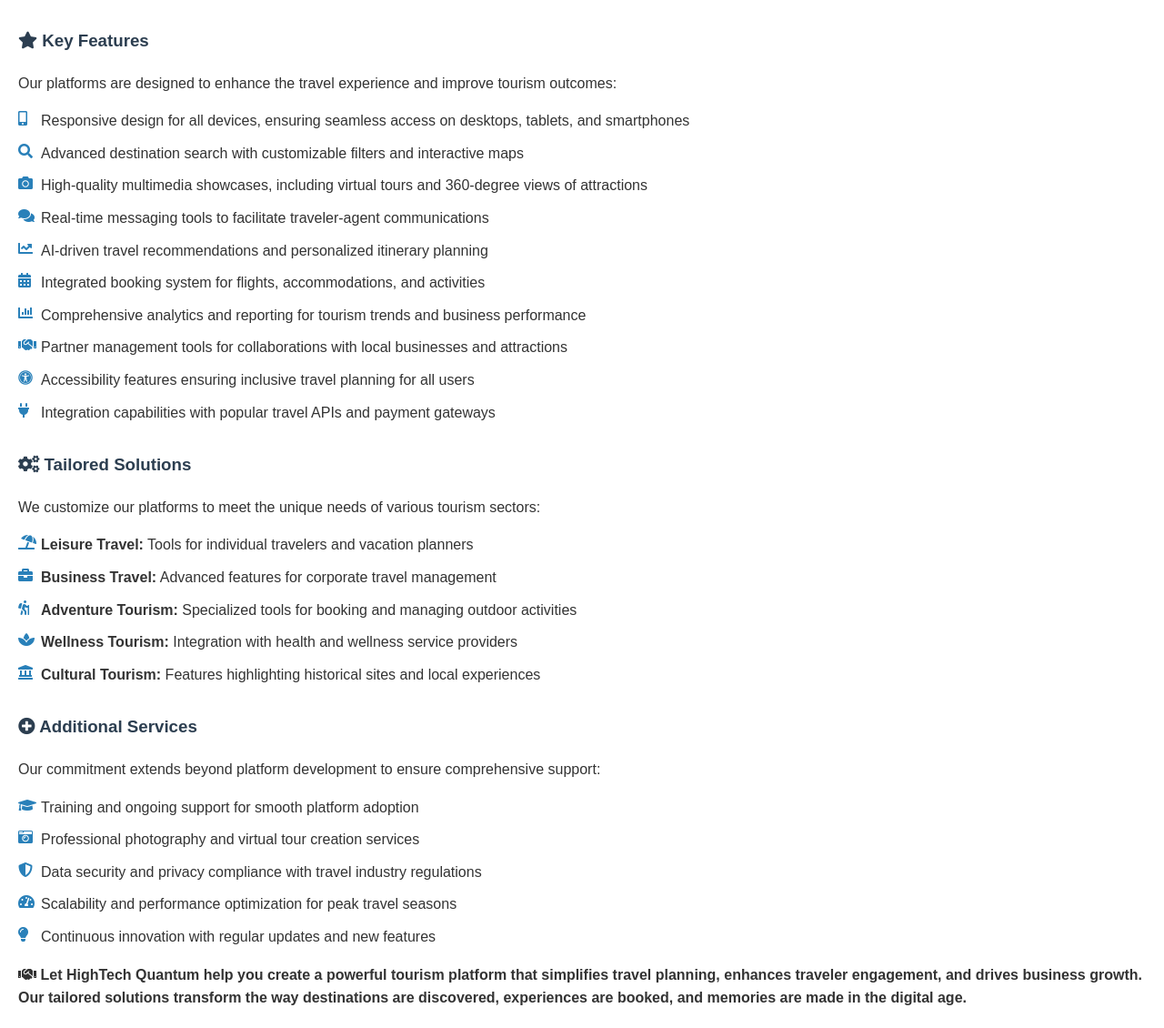
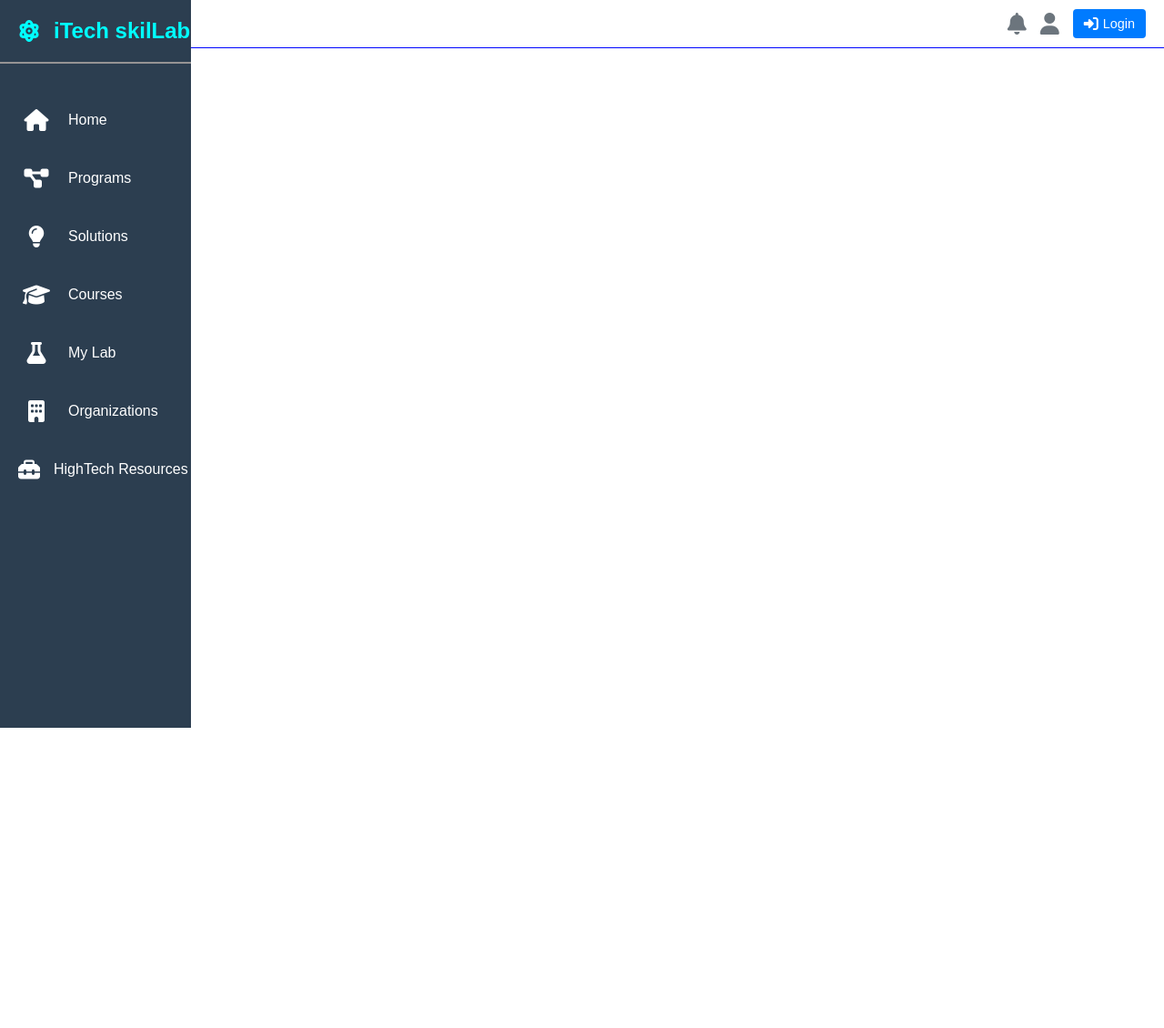
Before and after one commit to catalyst254/highTech, a PHP site: page /ss.html in a window 1280 px wide. Shown: the whole page at 91% size. After the commit the page ends 800 px from the top, so only its background shows below. Run offline with PHP 8.4, Linux system fonts and the light colour scheme.

Commit message:
update changes

```diff
--- a/hightechlab.html
+++ b/hightechlab.html
@@ -474,5 +474,6 @@
         });
       </script>
 
+
 </body>
 </html>
--- a/ss.html
+++ b/ss.html
@@ -3,78 +3,301 @@
 <head>
     <meta charset="UTF-8">
     <meta name="viewport" content="width=device-width, initial-scale=1.0">
-    <title>Tourism Platform - HighTech Quantum</title>
-    <!-- Font Awesome CDN -->
-    <link rel="stylesheet" href="https://cdnjs.cloudflare.com/ajax/libs/font-awesome/5.15.4/css/all.min.css">
+    <title>iTech skilLab</title>
+    <link rel="stylesheet" href="https://cdnjs.cloudflare.com/ajax/libs/font-awesome/6.4.0/css/all.min.css">
     <style>
         body {
+            margin: 0;
             font-family: Arial, sans-serif;
-            line-height: 1.6;
-            margin: 20px;
-            color: #333;
         }
-        h3 {
-            color: #2c3e50;
-            margin-top: 30px;
+
+        .sidenav {
+            width: 80px;
+            height: 100vh;
+            background-color: #2c3e50;
+            transition: width 0.3s, transform 0.3s;
+            overflow: hidden;
+            position: fixed;
+            z-index: 10000;
         }
-        p {
-            margin: 15px 0;
+
+        .sidenav:hover {
+            width: 210px;
         }
-        ul {
-            list-style: none;
-            padding: 0;
+
+        .nav-title {
+            font-size: 24px;
+            color: rgb(0, 255, 255);
+            padding: 20px;
+            border-bottom: 2px solid #969494;
+            display: flex;
+            align-items: center;
+            font-weight: bolder;
+            margin-bottom: 30px;
         }
-        ul li {
-            margin: 10px 0;
-            padding-left: 25px;
-            position: relative;
+
+        .nav-title i {
+            font-size: 24px;
+            width: 40px;
+            text-align: center;
         }
-        ul li i {
-            position: absolute;
-            left: 0;
-            top: 2px;
-            color: #2980b9;
+
+        .nav-title span {
+            display: none;
+            white-space: nowrap;
+            margin-left: 15px;
+        }
+
+        .sidenav:hover .nav-title span {
+            display: inline;
+        }
+
+        .nav-item {
+            display: flex;
+            align-items: center;
+            padding: 20px;
+            color: white;
+            cursor: pointer;
+            transition: background-color 0.3s;
+        }
+
+        .nav-item:hover {
+            background-color: #00ffea;
+            color: #000;
+        }
+
+        .nav-item i {
+            font-size: 24px;
+            width: 40px;
+            text-align: center;
+        }
+
+        .nav-item span {
+            margin-left: 15px;
+            display: none;
+            white-space: nowrap;
+        }
+
+        .sidenav:hover .nav-item span {
+            display: inline;
+        }
+
+        .top {
+            display: flex;
+            justify-content: space-between;
+            align-items: center;
+            padding: 10px 20px;
+            backdrop-filter: blur(10px);
+            border-bottom: 1px solid #0004ff;
+            position: sticky;
+            top: 0;
+            z-index: 1000;
+        }
+
+        .top h1 {
+            margin: 0;
+            font-size: 1.5rem;
+            text-align: center;
+        }
+
+        .top h1 span {
+            color: #007bff;
+            margin-left: 100px;
+        }
+
+        .user-controls {
+            display: flex;
+            align-items: center;
+            gap: 15px;
+        }
+
+        .user-icon {
+            font-size: 1.5rem;
+            color: #6c757d;
+        }
+
+        .login-btn, .logout-btn {
+            display: flex;
+            align-items: center;
+            gap: 5px;
+            padding: 8px 12px;
+            background-color: #007bff;
+            color: white;
+            border: none;
+            border-radius: 4px;
+            cursor: pointer;
+            transition: background-color 0.3s;
+            font-size: 0.9rem;
+        }
+
+        .login-btn:hover, .logout-btn:hover {
+            background-color: #0056b3;
+        }
+
+        .login-btn i, .logout-btn i {
+            font-size: 1rem;
+        }
+
+        .content {
+            flex-grow: 1;
+            padding: 20px;
+            margin-left: 80px;
+            transition: margin-left 0.3s;
+        }
+
+        .section {
+            display: none;
+        }
+
+        .section.active {
+            display: block;
+        }
+
+        #menu-toggle {
+            display: none;
+            font-size: 1.5rem;
+            background: none;
+            border: none;
+            color: #007bff;
+            cursor: pointer;
+        }
+
+        @media screen and (max-width: 768px) {
+            .sidenav {
+                transform: translateX(-100%);
+                width: 210px;
+            }
+
+            .sidenav.active {
+                transform: translateX(0);
+            }
+
+            .sidenav .nav-title span,
+            .sidenav .nav-item span {
+                display: inline;
+            }
+
+            .content {
+                margin-left: 0;
+            }
+
+            #menu-toggle {
+                display: block;
+            }
+
+            .top {
+                flex-direction: column;
+                align-items: flex-start;
+            }
+
+            .top h1 {
+                margin-bottom: 10px;
+            }
+
+            .top h1 span {
+                font-size: 24px;
+                margin-left: 0;
+            }
+
+            .user-controls {
+                width: 100%;
+                justify-content: space-between;
+            }
+        }
+
+        @media screen and (max-width: 480px) {
+            .top h1 {
+                font-size: 1.2rem;
+            }
+
+            .user-icon {
+                font-size: 1.2rem;
+            }
+
+            .login-btn, .logout-btn {
+                font-size: 14px;
+                padding: 5px 8px;
+            }
         }
     </style>
 </head>
 <body>
+    <nav class="sidenav">
+        <div class="nav-title">
+            <i class="fas fa-atom"></i>
+            <span>iTech skilLab</span>
+        </div>
+        <div class="nav-item" data-section="home">
+            <i class="fas fa-home"></i>
+            <span>Home</span>
+        </div>
+        <div class="nav-item" data-section="programs">
+            <i class="fas fa-project-diagram"></i>
+            <span>Programs</span>
+        </div>
+        <div class="nav-item" data-section="solutions">
+            <i class="fas fa-lightbulb"></i>
+            <span>Solutions</span>
+        </div>
+        <div class="nav-item" data-section="courses">
+            <i class="fas fa-graduation-cap"></i>
+            <span>Courses</span>
+        </div>
+        <div class="nav-item" data-section="my-lab">
+            <i class="fas fa-flask"></i>
+            <span>My Lab</span>
+        </div>
+        <div class="nav-item" data-section="organizations">
+            <i class="fas fa-building"></i>
+            <span>Organizations</span>
+        </div>
+        <div class="nav-item" data-section="resources">
+            <i class="fas fa-toolbox"></i>
+            <span>HighTech Resources</span>
+        </div>
+    </nav>
 
-    <h3><i class="fas fa-star"></i> Key Features</h3>
-    <p>Our platforms are designed to enhance the travel experience and improve tourism outcomes:</p>
-    <ul>
-        <li><i class="fas fa-mobile-alt"></i> Responsive design for all devices, ensuring seamless access on desktops, tablets, and smartphones</li>
-        <li><i class="fas fa-search"></i> Advanced destination search with customizable filters and interactive maps</li>
-        <li><i class="fas fa-camera"></i> High-quality multimedia showcases, including virtual tours and 360-degree views of attractions</li>
-        <li><i class="fas fa-comments"></i> Real-time messaging tools to facilitate traveler-agent communications</li>
-        <li><i class="fas fa-chart-line"></i> AI-driven travel recommendations and personalized itinerary planning</li>
-        <li><i class="fas fa-calendar-alt"></i> Integrated booking system for flights, accommodations, and activities</li>
-        <li><i class="fas fa-chart-bar"></i> Comprehensive analytics and reporting for tourism trends and business performance</li>
-        <li><i class="fas fa-handshake"></i> Partner management tools for collaborations with local businesses and attractions</li>
-        <li><i class="fas fa-universal-access"></i> Accessibility features ensuring inclusive travel planning for all users</li>
-        <li><i class="fas fa-plug"></i> Integration capabilities with popular travel APIs and payment gateways</li>
-    </ul>
+    <div class="top">
+        <button id="menu-toggle"><i class="fas fa-bars"></i></button>
+        <h1><span>Home</span></h1>
+        <div class="user-controls">
+            <i class="fas fa-bell user-icon"></i>
+            <i class="fas fa-user user-icon"></i>
+            <button class="login-btn">
+                <i class="fas fa-sign-in-alt"></i>
+                <span>Login</span>
+            </button>
+        </div>
+    </div>
 
-    <h3><i class="fas fa-cogs"></i> Tailored Solutions</h3>
-    <p>We customize our platforms to meet the unique needs of various tourism sectors:</p>
-    <ul>
-        <li><i class="fas fa-umbrella-beach"></i> <b>Leisure Travel:</b> Tools for individual travelers and vacation planners</li>
-        <li><i class="fas fa-briefcase"></i> <b>Business Travel:</b> Advanced features for corporate travel management</li>
-        <li><i class="fas fa-hiking"></i> <b>Adventure Tourism:</b> Specialized tools for booking and managing outdoor activities</li>
-        <li><i class="fas fa-spa"></i> <b>Wellness Tourism:</b> Integration with health and wellness service providers</li>
-        <li><i class="fas fa-landmark"></i> <b>Cultural Tourism:</b> Features highlighting historical sites and local experiences</li>
-    </ul>
+    <div class="content">
+        <!-- Content sections go here -->
+    </div>
 
-    <h3><i class="fas fa-plus-circle"></i> Additional Services</h3>
-    <p>Our commitment extends beyond platform development to ensure comprehensive support:</p>
-    <ul>
-        <li><i class="fas fa-graduation-cap"></i> Training and ongoing support for smooth platform adoption</li>
-        <li><i class="fas fa-camera-retro"></i> Professional photography and virtual tour creation services</li>
-        <li><i class="fas fa-shield-alt"></i> Data security and privacy compliance with travel industry regulations</li>
-        <li><i class="fas fa-tachometer-alt"></i> Scalability and performance optimization for peak travel seasons</li>
-        <li><i class="fas fa-lightbulb"></i> Continuous innovation with regular updates and new features</li>
-    </ul>
+    <script>
+        document.addEventListener('DOMContentLoaded', function() {
+            const menuToggle = document.getElementById('menu-toggle');
+            const sidenav = document.querySelector('.sidenav');
+            const navItems = document.querySelectorAll('.nav-item');
+            const contentArea = document.querySelector('.content');
 
-    <p><i class="fas fa-handshake"></i> <b>Let HighTech Quantum help you create a powerful tourism platform that simplifies travel planning, enhances traveler engagement, and drives business growth. Our tailored solutions transform the way destinations are discovered, experiences are booked, and memories are made in the digital age.</b></p>
+            menuToggle.addEventListener('click', function() {
+                sidenav.classList.toggle('active');
+            });
 
+            navItems.forEach(item => {
+                item.addEventListener('click', function() {
+                    // Load content (you'll need to implement this part)
+                    const section = this.getAttribute('data-section');
+                    contentArea.innerHTML = `<h2>${section.charAt(0).toUpperCase() + section.slice(1)}</h2><p>Content for ${section} goes here.</p>`;
+
+                    // Close the menu on small screens
+                    if (window.innerWidth <= 768) {
+                        sidenav.classList.remove('active');
+                    }
+                });
+            });
+        });
+    </script>
 </body>
 </html>
```
Also changed, not shown: htql.css (+5 -7 lines).
